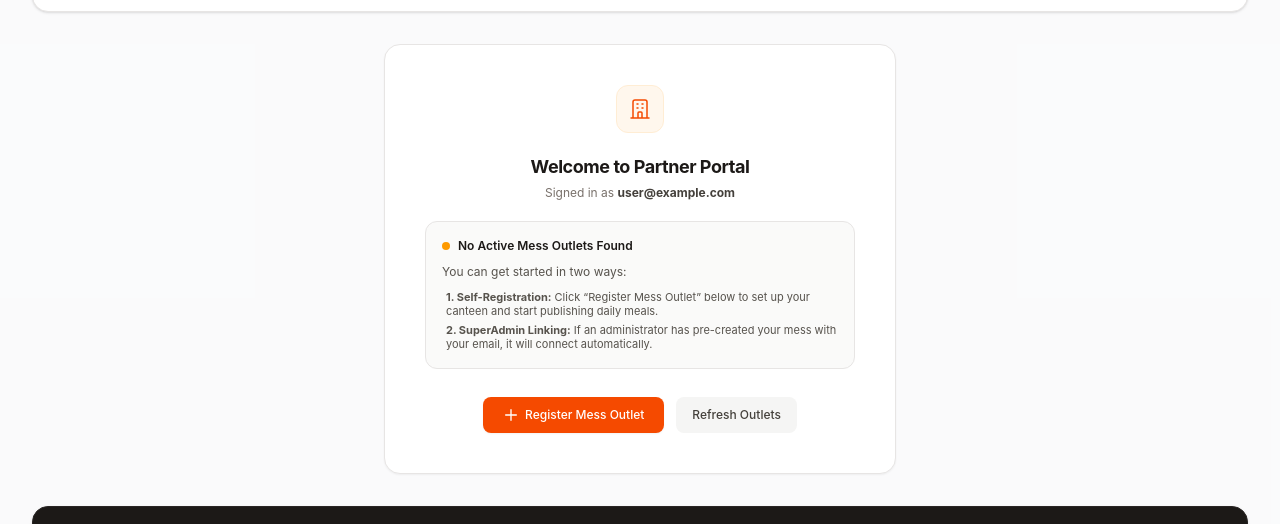
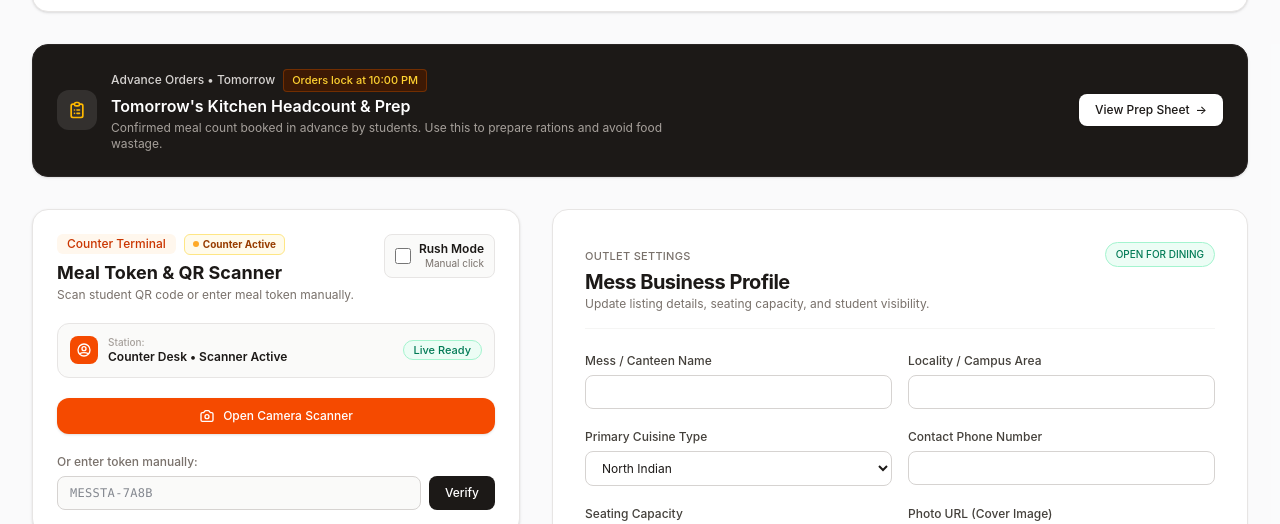
Before and after one commit to sachinnsinghhh/messta, a React (Vite) app in the folder frontend/: page /owner in a window 1280 px wide. Shown: the part 211-735 px from the top of the page. Built offline with nearby package versions, Linux system fonts and the light colour scheme; no server answers; sample sign-in values are in the browser's storage.

Commit message:
feat(owner): remove redundant Welcome to Partner Portal zero state card

```diff
--- a/frontend/src/pages/ownerdashboard.jsx
+++ b/frontend/src/pages/ownerdashboard.jsx
@@ -736,62 +736,6 @@ export default function OwnerDashboard() {
         </div>
       )}
 
-      {/* ── ZERO STATE: NO OUTLET REGISTERED / ASSIGNED YET ── */}
-      {!loadingMesses && allMesses.length === 0 && (
-        <div className="bg-white rounded-2xl p-8 sm:p-10 text-center border border-stone-200 shadow-xs max-w-lg mx-auto space-y-5 animate-in fade-in duration-200">
-          <div className="w-12 h-12 rounded-xl bg-orange-50 text-orange-600 flex items-center justify-center mx-auto border border-orange-100">
-            <svg className="w-6 h-6" fill="none" viewBox="0 0 24 24" stroke="currentColor">
-              <path strokeLinecap="round" strokeLinejoin="round" strokeWidth={1.5} d="M19 21V5a2 2 0 00-2-2H7a2 2 0 00-2 2v16m14 0h2m-2 0h-5m-9 0H3m2 0h5M9 7h1m-1 4h1m4-4h1m-1 4h1m-5 10v-5a1 1 0 011-1h2a1 1 0 011 1v5m-4 0h4" />
-            </svg>
-          </div>
-          <div className="space-y-1">
-            <h2 className="text-lg font-bold text-stone-900 tracking-tight">
-              Welcome to Partner Portal
-            </h2>
-            <p className="text-xs text-stone-500">
-              Signed in as <strong className="text-stone-700">{currentUser?.email}</strong>
-            </p>
-          </div>
-
-          <div className="bg-stone-50 border border-stone-200 rounded-xl p-4 text-xs text-stone-700 text-left space-y-2">
-            <div className="flex items-center gap-2 font-semibold text-stone-900">
-              <span className="w-2 h-2 rounded-full bg-amber-500"></span>
-              <span>No Active Mess Outlets Found</span>
-            </div>
-            <p className="text-stone-600 leading-relaxed">
-              You can get started in two ways:
-            </p>
-            <div className="space-y-1 pl-1 text-[11px] text-stone-600">
-              <p>
-                <strong>1. Self-Registration:</strong> Click &ldquo;Register Mess Outlet&rdquo; below to set up your canteen and start publishing daily meals.
-              </p>
-              <p>
-                <strong>2. SuperAdmin Linking:</strong> If an administrator has pre-created your mess with your email, it will connect automatically.
-              </p>
-            </div>
-          </div>
-
-          <div className="pt-2 flex flex-wrap items-center justify-center gap-3">
-            <button
-              type="button"
-              onClick={() => setShowAddMess(true)}
-              className="px-5 py-2.5 bg-orange-600 hover:bg-orange-700 active:bg-orange-800 text-white font-medium text-xs rounded-lg transition shadow-xs flex items-center gap-1.5"
-            >
-              <svg className="w-4 h-4" fill="none" viewBox="0 0 24 24" stroke="currentColor">
-                <path strokeLinecap="round" strokeLinejoin="round" strokeWidth={2} d="M12 4v16m8-8H4" />
-              </svg>
-              <span>Register Mess Outlet</span>
-            </button>
-            <button
-              type="button"
-              onClick={refreshMesses}
-              className="px-4 py-2.5 bg-stone-100 hover:bg-stone-200 text-stone-700 font-medium text-xs rounded-lg transition"
-            >
-              Refresh Outlets
-            </button>
-          </div>
-        </div>
-      )}
 
       {/* ── DYNAMIC VERIFICATION & COMPLIANCE BANNER ── */}
       {activeMess && (
```
